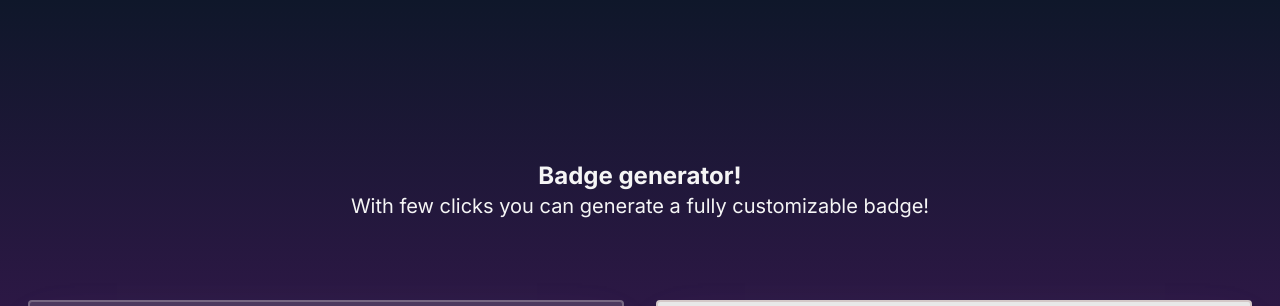
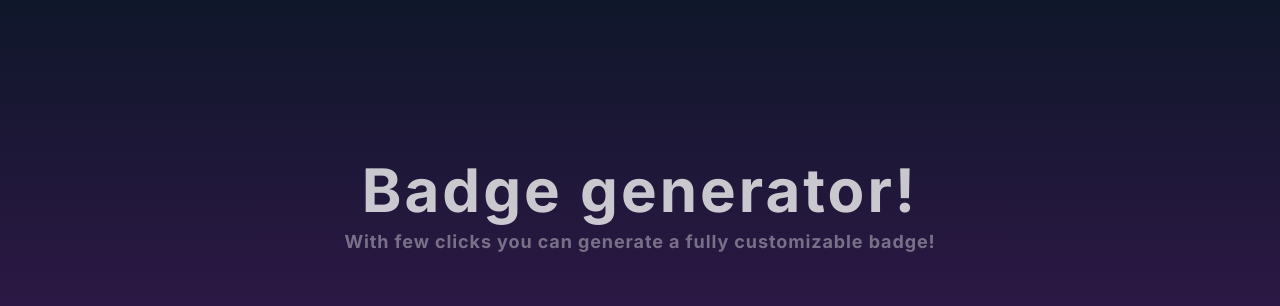
Before and after one commit to GFTF0906/badge-generator, a React (Vite) app: page / in a window 1280 px wide. Shown: the top 306 px of the page. Built offline with nearby package versions, Linux system fonts and the light colour scheme.

Commit message:
Changes: better titles design

```diff
--- a/package.json
+++ b/package.json
@@ -24,6 +24,8 @@
     "eslint": "^8.33.0",
     "eslint-plugin-react": "^7.32.2",
     "postcss": "^8.4.21",
+    "prettier": "^2.8.3",
+    "prettier-plugin-tailwindcss": "^0.2.2",
     "react-hook-form": "^7.42.1",
     "tailwindcss": "^3.2.4",
     "typescript": "^4.9.3",
--- a/src/components/Headings/SubTitle.tsx
+++ b/src/components/Headings/SubTitle.tsx
@@ -1,7 +1,7 @@
 import { TElementWithContent } from '../../types/ElementWithContent';
 
 export const SubTitle = ({ text, className }: TElementWithContent) => {
-  const baseStyles = ' text-xl';
+  const baseStyles = ' text-lg font-semibold tracking-wider opacity-40';
 
   return (
     <h2 className={className ? className + baseStyles : baseStyles}>{text}</h2>
--- a/src/components/Headings/MainTitle.tsx
+++ b/src/components/Headings/Title.tsx
@@ -1,7 +1,7 @@
 import { TElementWithContent } from '../../types/ElementWithContent';
 
-export const MainTitle = ({ text, className }: TElementWithContent) => {
-  const baseStyles = ' text-2xl font-bold';
+export const Title = ({ text, className }: TElementWithContent) => {
+  const baseStyles = ' text-6xl tracking-wider pb-2 opacity-80 font-bold';
 
   return (
     <h1 className={className ? className + baseStyles : baseStyles}>{text}</h1>
--- a/src/components/Titles/index.tsx
+++ b/src/components/Titles/index.tsx
@@ -1,10 +1,10 @@
-import { MainTitle } from '../Headings/MainTitle';
 import { SubTitle } from '../Headings/SubTitle';
+import { Title } from '../Headings/Title';
 
 export const Titles = () => {
   return (
-    <section className="flex justify-center items-center flex-col mb-16">
-      <MainTitle text="Badge generator!" />
+    <section className="mb-16 flex flex-col items-center justify-center">
+      <Title text="Badge generator!" />
       <SubTitle text="With few clicks you can generate a fully customizable badge!" />
     </section>
   );
```
Also changed, not shown: 1 other file (tests, documents, lock files or other folders).
